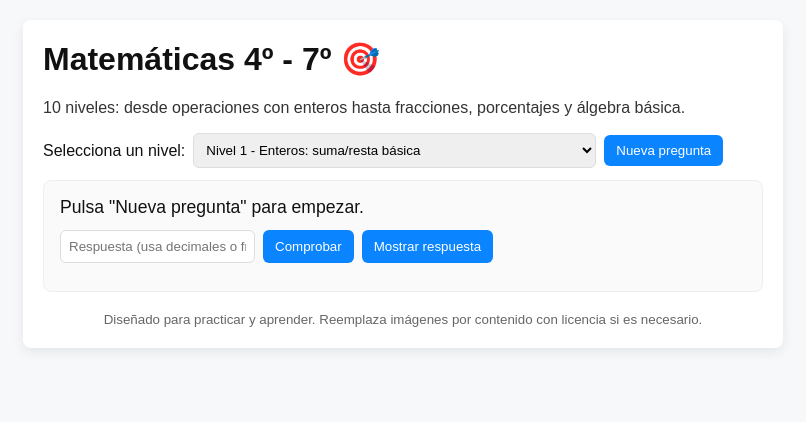
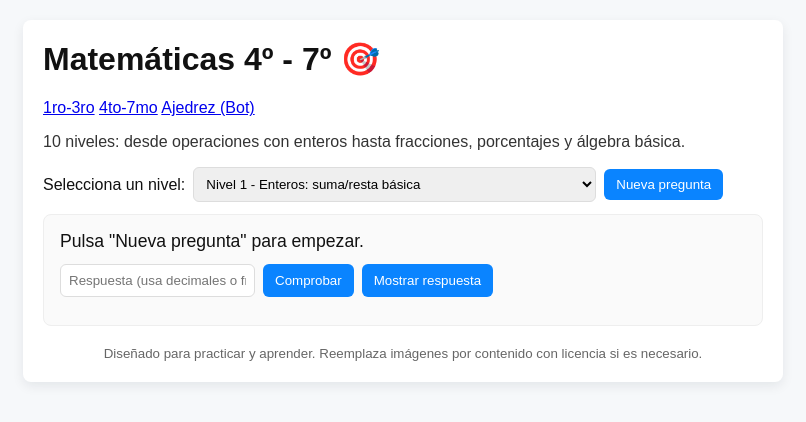
Before and after one commit to edisonestevez999-blip/primer-repositorio, a plain HTML site: page site/index.html in a window 1280 px wide. Shown: the whole page, without its empty margins (237-1043 px from the left). Drawn offline with Linux system fonts and the light colour scheme.

Commit message:
docs: add chess link and site navigation/backlink

```diff
--- a/site/index.html
+++ b/site/index.html
@@ -8,7 +8,14 @@
 </head>
 <body>
   <div class="container">
-    <h1>Matemáticas 4º - 7º 🎯</h1>
+    <header class="site-header">
+      <h1>Matemáticas 4º - 7º 🎯</h1>
+      <nav class="main-nav">
+        <a href="../math/1ro%20a%203ro/index.html">1ro-3ro</a>
+        <a href="../math/4to-7mo/index.html">4to-7mo</a>
+        <a href="chess/index.html">Ajedrez (Bot)</a>
+      </nav>
+    </header>
     <p class="subtitle">10 niveles: desde operaciones con enteros hasta fracciones, porcentajes y álgebra básica.</p>
 
     <div class="controls">
```
Also changed, not shown: math/PUBLIC_LINKS.md (+3 -0 lines), site/chess/index.html (+1 -0 lines).
